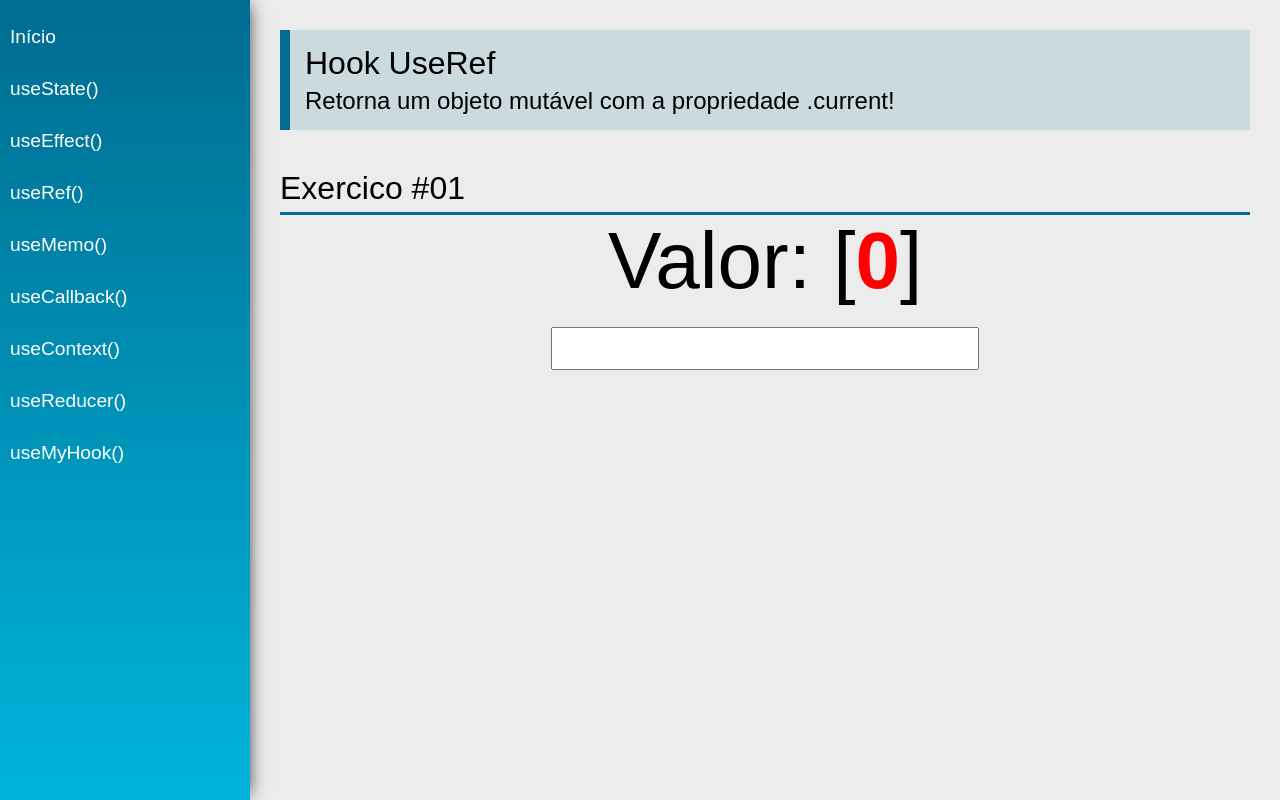
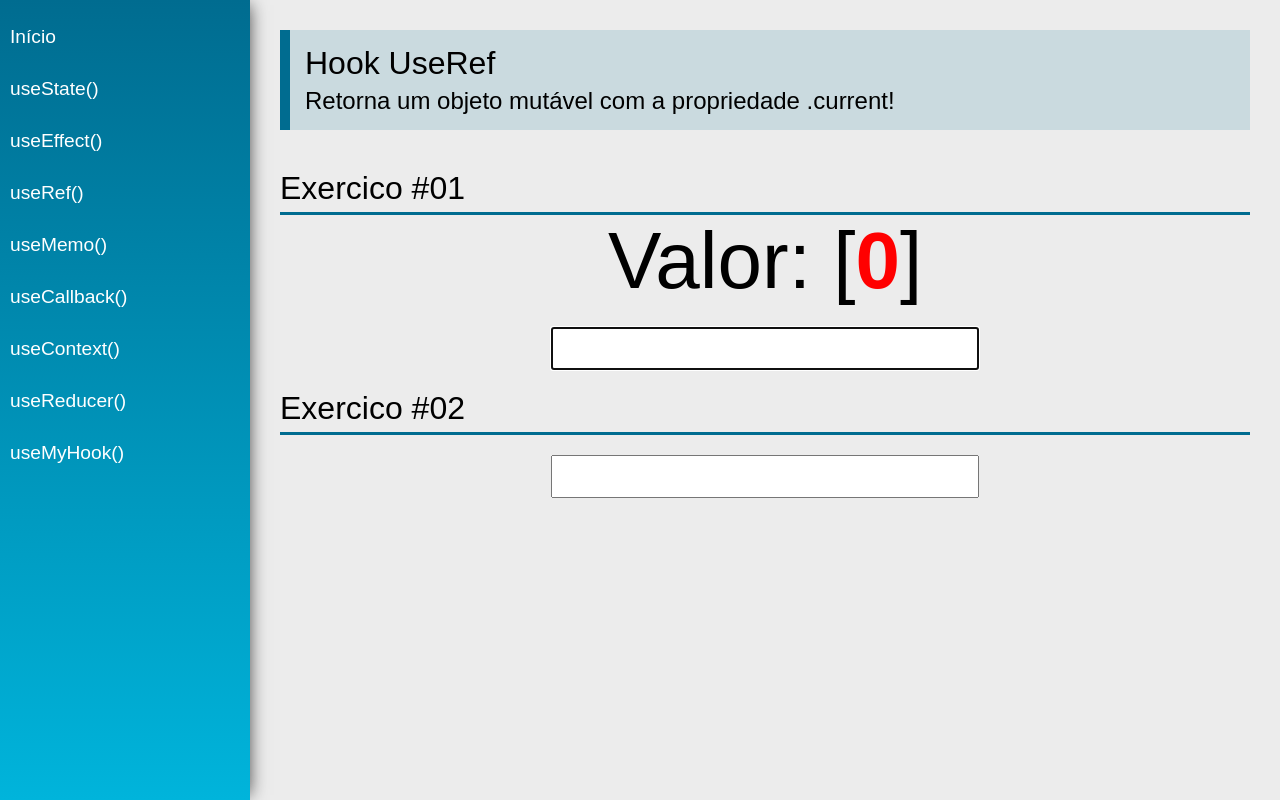
Before and after one commit to Smooke09/React-Hooks, a React (Create React App) app: page /useRef in a window 1280 px wide. Built offline with nearby package versions, Linux system fonts and the light colour scheme.

Commit message:
challenge function merge

```diff
--- a/src/views/examples/UseRef.jsx
+++ b/src/views/examples/UseRef.jsx
@@ -10,10 +10,31 @@
   useEffect(
     function () {
       count.current++;
+      myInput2.current.focus();
     },
     [value1]
   );
   // exit <-
+
+  //Exercico #02 ->
+  const [value2, setValue2] = useState("");
+  const myInput1 = useRef(null);
+  const myInput2 = useRef(null);
+
+  useEffect(
+    function () {
+      count.current++;
+      myInput1.current.focus();
+    },
+    [value2]
+  );
+  // <-
+
+  //Desafio Funcao merger
+  const merge = function (s1, s2) {
+    return [...s1].map((e, i) => `${e}${s2[i] || ""}`).join("");
+  };
+
   return (
     <div className="UseRef">
       <PageTitle
@@ -24,7 +45,7 @@
       <div className="center">
         <div>
           <span className="text">Valor: </span>
-          <span className="text">{value1}[</span>
+          <span className="text">{merge(value1, value2)}[</span>
           <span className="text red">{count.current}</span>
           <span className="text">]</span>
         </div>
@@ -32,8 +53,19 @@
         <input
           type="text"
           className="input"
+          ref={myInput1}
           value={value1}
           onChange={(e) => setValue1(e.target.value)}
+        />
+      </div>
+      <SectionTitle title="Exercico #02" />
+      <div className="center">
+        <input
+          type="text"
+          className="input"
+          ref={myInput2}
+          value={value2}
+          onChange={(e) => setValue2(e.target.value)}
         />
       </div>
     </div>
```
